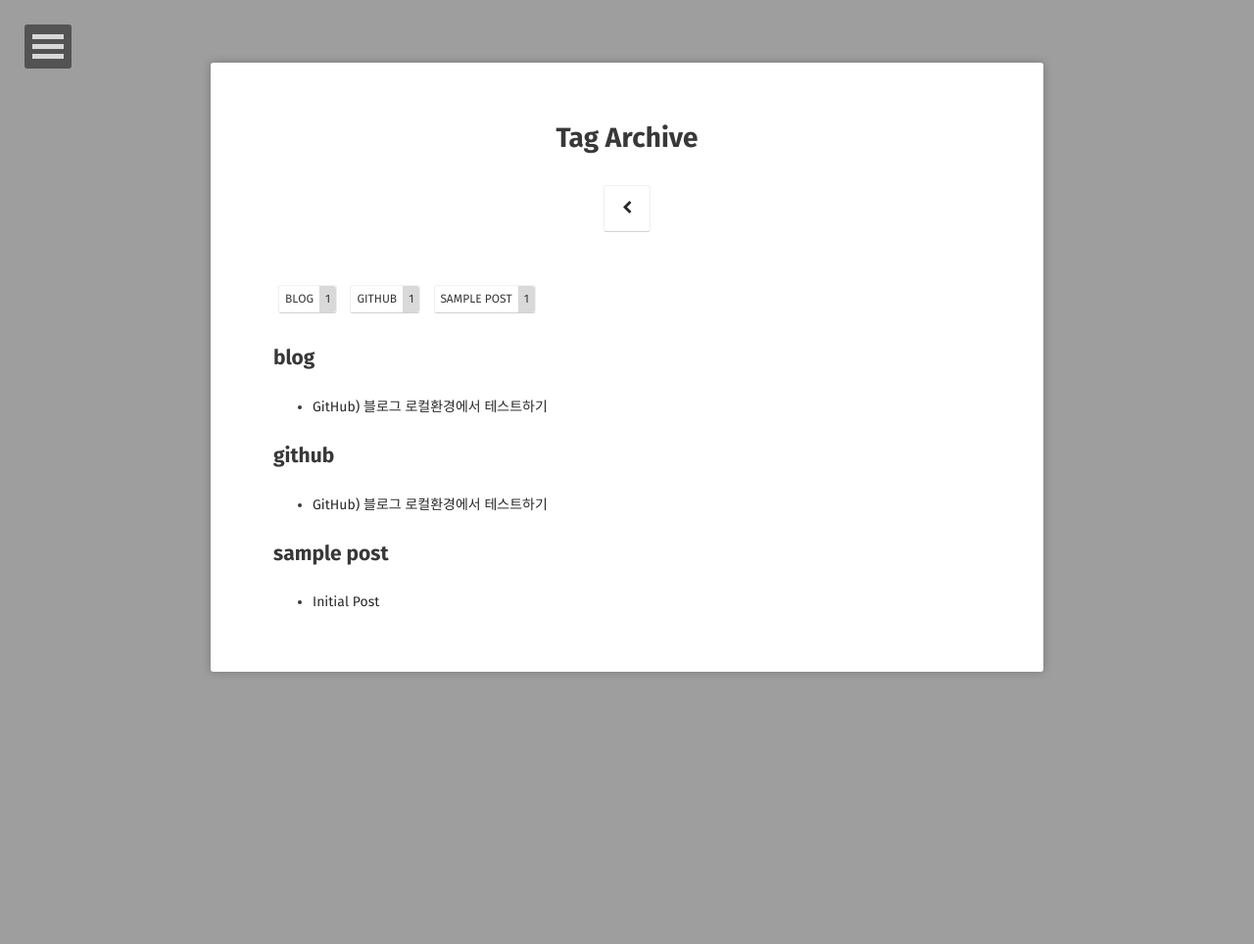
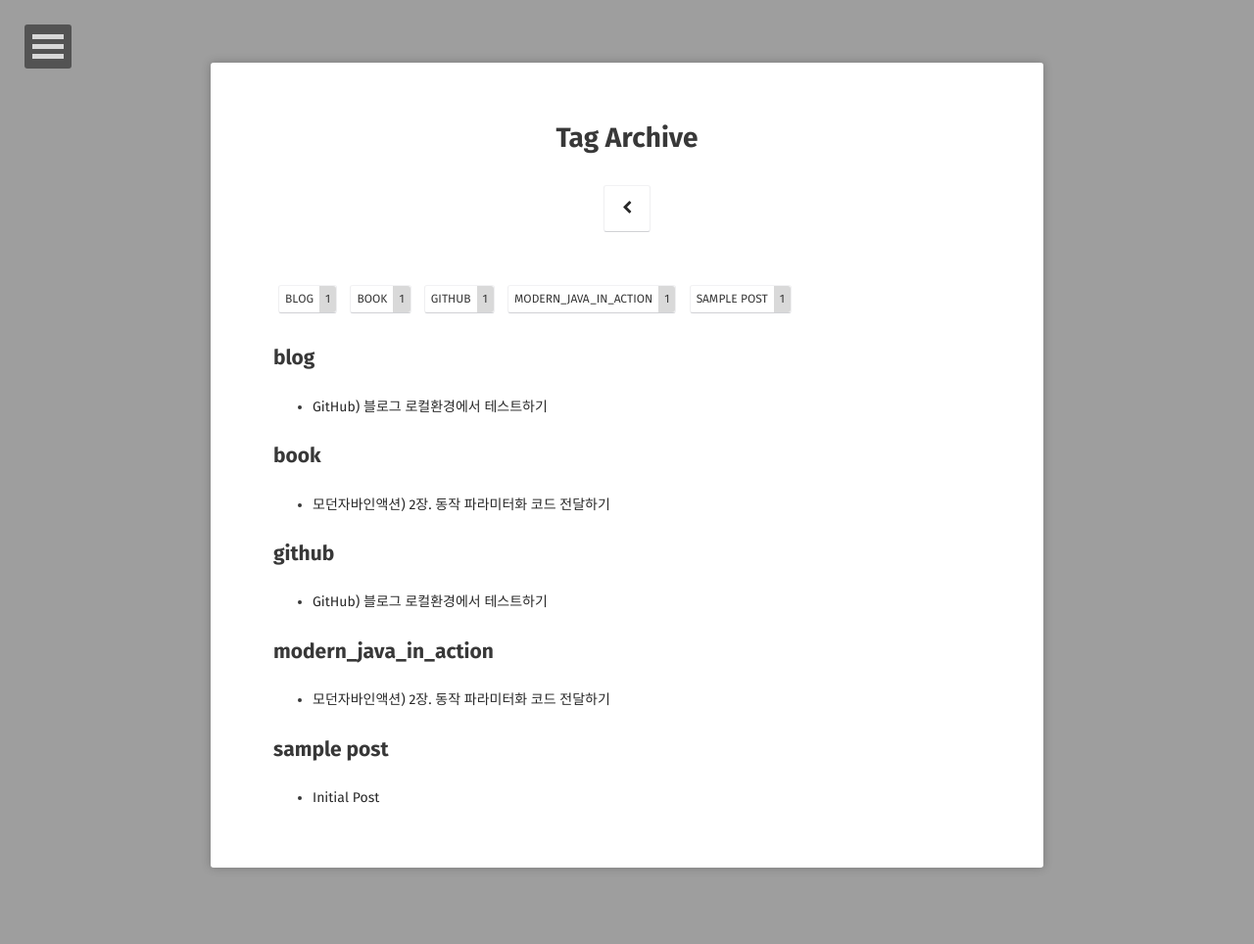
Before and after one commit to xrabcde/xrabcde.github.io, a Jekyll site: the page built from tags/index.html, in a window 1280 px wide. Shown: the whole page at 98% size. Built offline with Jekyll 4.4.1, drawn with Linux system fonts in a browser that asks for light colours; some web fonts are replaced; some of the changed lines change nothing that is shown.

Commit message:
post: 모던자바인액션) 2장. 동작 파라미터화 코드 전달하기

````diff
--- a/_config.yml
+++ b/_config.yml
@@ -9,8 +9,8 @@ logo:               'assets/img/logo.jpg'
 background:         'assets/img/placeholder-big.jpg'
 tiled_bg:           false   # Set this true if you want to tile your background image, otherwise it will be covered
 locale:             en_US
-#url:                http://localhost:4000
-url:                https://xrabcde.github.io
+url:                http://localhost:4000
+#url:                https://xrabcde.github.io
 
 # Jekyll
 permalink:          /:title/
--- /dev/null
+++ b/_posts/2021-02-25-modernjava-ch2.md
@@ -0,0 +1,152 @@
+---
+layout: post
+title: 모던자바인액션) 2장. 동작 파라미터화 코드 전달하기
+date: 2021-02-25
+excerpt: "모던자바인액션 2장 내용 공부"
+tags: [book, modern_java_in_action]
+comments: false
+---
+
+동작 파라미터화는 변화하는 요구사항에 유연하게 대응할 수 있게 코드를 구현하는 방법 중 하나로, 메서드 내부적으로 다양한 동작을
+수행할 수 있도록 코드를 메서드 인수로 전달한다. 동작 파라미터화를 이용하면 다음과 같은 기능을 수행할 수 있다.
+- 리스트의 모든 요소에 대해서 `어떤 동작`을 수행할 수 있음
+- 리스트 관련 작업을 끝낸 다음에 `어떤 다른 동작`을 수행할 수 있음
+- 에러가 발생하면 `정해진 어떤 다른 동작`을 수행할 수 있음
+
+## 변화하는 요구사항에 대응하기
+기존의 농장 재고목록 애플리케이션에 리스트에서 녹색 사과만 필터링하는 기능을 추가하는 상황을 가정하자.
+### 첫 번째 시도 : 녹색 사과 필터링
+사과 색을 정의하는 `enum Color { RED, GREEN }`이 존재한다고 가정하면
+```
+public static List<Apple> filterGreenApples (List<Apple> inventory) {
+    List<Apple> result = new ArrayList<>(); //사과 누적 리스트
+    for (Apple apple : inventory) {
+        if (GREEN.equals(apple.getColor()) { //녹색 사과만 선택
+            result.add(apple);
+        }
+    }
+    return result;
+}
+```
+이 경우, 녹색이 아닌 다른 사과를 필터링하고 싶을 땐 새로운 메서드를 만들어야 한다는 문제가 있다.
+즉, 다양한 변화에 적절하게 대응할 수 없다. `거의 비슷한 코드가 반복된다면 코드를 추상화한다` 규칙을 이용해 코드를 개선시켜보자.
+### 두 번째 시도 : 색을 파라미터화
+색을 파라미터화할 수 있도록 메서드에 파라미터를 추가하면 변화하는 요구사항에 좀 더 유연하게 대응할 수 있다.
+```
+public static List<Apple> filterApplesByColor(List<Apple> inventory, Color color) {
+    List<Apple> result = new ArrayList<>();
+    for (Apple apple : inventory) {
+        if (apple.getColor().equals(color)) {
+            result.add(apple);
+        }
+    }
+    return result;
+}
+```
+```
+filterApplesByColor(inventory, GREEN); //녹색 사과만 선택
+
+filterApplesByColor(inventory, RED); //빨간 사과만 선택
+```
+그러나 이 경우 역시, 색깔이 아닌 무게로 사과를 필터링하고 싶을 땐 또 새로운 메서드를 만들어야 한다는 문제가 있다.
+### 세 번째 시도 : 가능한 모든 속성으로 필터링
+```
+public static List<Apple> filterApple (List<Apple> inventory, Color color,
+                                        int weight, boolean flag) {
+    List<Apple> result = new ArrayList<>();
+    for (Apple apple : inventory) {
+        if (flag && apple.getColor().equals(color) ||
+            (!flag && apple.getWeight() > weight)) {
+...
+```
+와 같은 코드는 모든 속성을 필터링할 수는 있지만 형편없는 데다가 요구사항이 바뀔 때마다 유연하게 대응할 수도 없다.
+이제 이러한 상황에서 `동작 파라미터화`를 이용해서 유연성을 얻는 방법을 알아보자.
+
+## 동작 파라미터화
+색상, 무게 등의 선택 조건을 사과의 어떤 속성에 기초해서 `boolean`값을 반환하는 방법이 있다.
+참 또는 거짓을 반환하는 함수를 `프레디케이트`라고 한다. `선택조건을 결정하는 인터페이스`를 정의하자.
+```
+public interface ApplePredicate {
+    boolean test (Apple apple);
+}
+```
+```
+public class AppleHeavyWeightPredicate implements ApplePredicate { //무거운 사과만 선택
+    public boolean test (Apple apple) {
+        return apple.getWeight() > 150;
+    }
+}
+public class AppleGreenColorPredicate implements ApplePredicate { //녹색 사과만 선택
+    public boolean test (Apple apple) {
+        return GREEN.equals(apple.getColor());
+    }
+}
+```
+이와 같이 각 알고리즘을 캡슐화하는 알고리즘 패밀리를 정의해둔 다음, 런타임에 알고리즘을 선택하는 기법을 `전략 디자인 패턴`이라고 한다.
+`ApplePredicate`가 알고리즘 패밀리고 `AppleHeavyWeightPredicate`와 `AppleGreenColorPredicate`가 전략이 되는 것이다.
+이제 `filterApples` 메서드가 `ApplePredicate` 객체를 인수로 받도록 코드를 수정해보자.
+### 네 번째 시도 : 추상적 조건으로 필터링
+```
+public static List<Apple> filterApples(List<Apple> inventory, ApplePredicate p) {
+    List<Apple> result = new ArrayList<>();
+    for (Apple apple : inventory) {
+        if (p.test(apple)) { //프레디케이트 객체로 사과 검사 조건을 캡슐화했다.
+            result.add(apple);
+        }
+    }
+    return result;
+}
+```
+```
+public class AppleRedAndHeavyPredicate implements ApplePredicate {
+    public boolean test (Apple apple) {
+        return RED.equals(apple.getColor()) && apple.getWeight() > 150;
+    }
+}
+```
+`filterApples` 메서드의 동작을 파라미터화하였더니 첫 번째 코드에 비해 더 유연하고 가독성 좋은 코드가 되었다.
+이처럼 동작 파라미터화는 __한 메서드가 다른 동작을 수행하도록 재활용__ 할 수 있고, 이는 유연한 API를 만들 때 중요한 역할을 한다.
+지금까지 동작을 추상화해서 변화하는 요구사항에 대응가능한 코드를 작성하는 방법을 알아보았다.
+이번에는 여러 클래스를 구현해서 인스턴스화하는 과정을 좀 더 개선해보자.
+
+## 복잡한 과정 간소화
+자바는 클래스의 선언과 인스턴스화를 동시에 수행할 수 있도록 `익명 클래스`라는 기법을 제공한다. 익명 클래스란 말 그대로 이름이 없는 클래스이고,
+이를 이용하면 즉석에서 필요한 구현을 만들어서 사용할 수 있다는 장점이 있다.
+### 다섯 번째 시도 : 익명 클래스 사용
+```
+List<Apple> redApples = filterApples(inventory, new ApplePredicate() {
+    public boolean test(Apple apple) {
+        return RED.equals(apple.getColor());
+    }
+}); //filterApples 메서드의 동작을 직접 파라미터화했다.
+```
+하지만 익명클래스는 여전히 부족한 점이 있다.
+- 여전히 많은 공간을 차지한다는 것
+- 많은 프로그래머가 익명 클래스 사용에 익숙하지 않다는 것
+
+익명 클래스로 코드를 조금 개선해볼 수는 잇지만 여전히 만족스럽지 않다. (결국 객체를 만들고 명시적으로 새로운 동작을 정의하는 메서드를 구현해야 한다는 점은 변하지 않는다.)
+### 여섯 번째 시도 : 람다 표현식 사용
+```
+List<Apple> result = filterApples(inventory, (Apple apple) -> RED.equals(apple.getColor()));
+```
+`람다 표현식`을 이용하면 코드가 훨씬 간결해지고 가독성이 좋아진다.
+### 일곱 번째 시도 : 리스트 형식으로 추상화
+```
+public interface Predicate<T> {
+    boolean test(T t);
+}
+public static <T> List<T> filter(List<T> list, Predicate<T> p) {
+    List<T> result = new ArrayList<>();
+    for (T e : list) {
+        if (p.test(e)) {
+            result.add(e);
+        }
+    }
+    return result;
+}
+```
+코드를 리스트 형식으로 추상화하면 사과뿐 아니라 바나나, 오렌지, 정수, 문자열 등 다양한 타입에 대해 메소드가 적용가능해진다.
+```
+filter(inventory, (Apple apple) -> RED.equals(apple.getColor()));
+filter(numbers, (Integer i) -> i % 2 == 0);
+```
````
